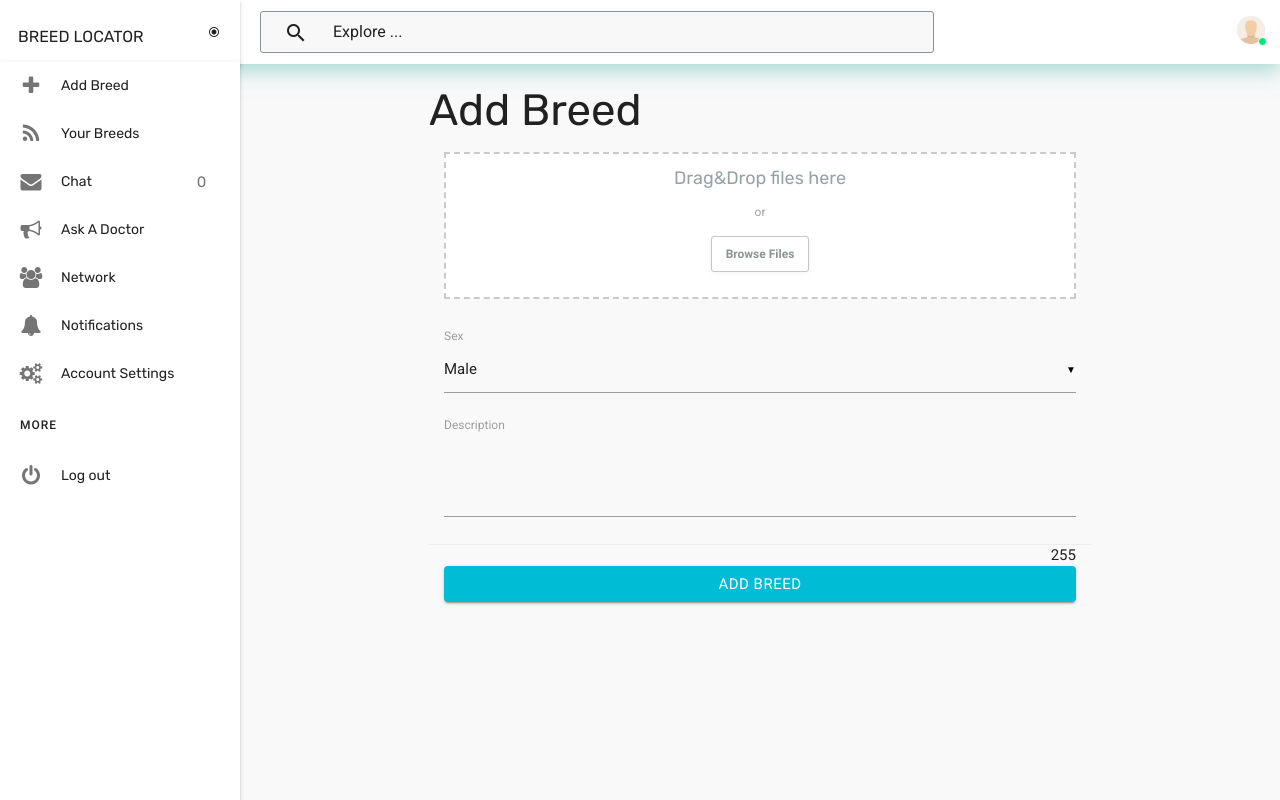
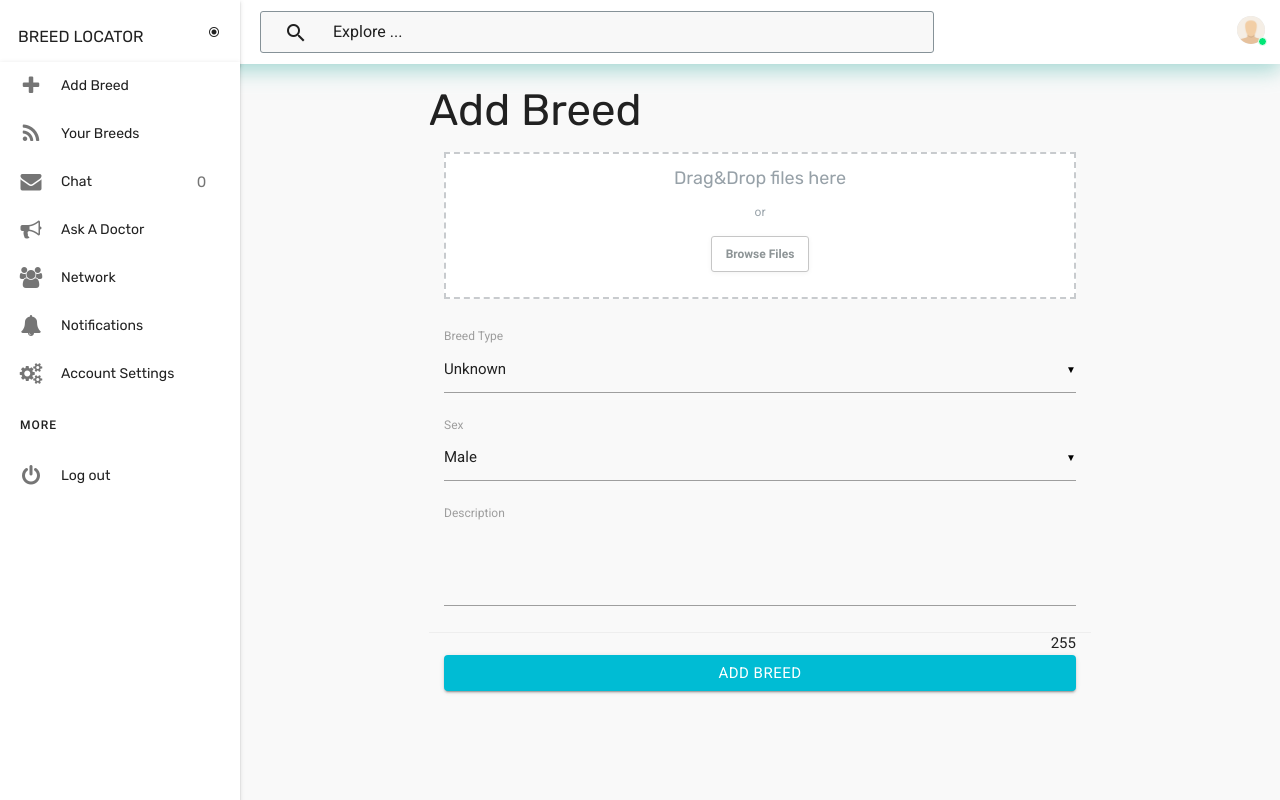
Before and after one commit to Afedra/breed-locator-web, a Django app: page /breeds/ in a window 1280 px wide. Run offline with Django 4.2, Linux system fonts and the light colour scheme; the visitor is signed in with stand-in values (Sample User, id 1); data that the repository does not hold is empty; some libraries are stand-ins or nearby versions; some web fonts are replaced.

Commit message:
Add Breed Type

```diff
--- a/breed/breeds/views.py
+++ b/breed/breeds/views.py
@@ -29,6 +29,7 @@ def add(request):
         if len(post) > 0:
             breeds.breed = post[:255]
             breeds.sex = request.POST['sex']
+            breeds.breed_type = request.POST['breed_type']
             breeds.photo = request.FILES['picture']
             breeds.save()
             return breed(request, breeds.id)
--- a/templates/breeds.html
+++ b/templates/breeds.html
@@ -32,6 +32,16 @@
                   <input type="file" name="picture" id="input" required>
               </div>
               <div class="form-group">
+                <label>Breed Type</label>
+                <select class="form-control" name="breed_type">
+                  <option>Unknown</option>
+                  <option>Ankole</option>
+                  <option>Zebu</option>
+                  <option>Fresian</option>
+                  <option>Jersey</option>
+                </select>
+              </div>
+              <div class="form-group">
                 <label>Sex</label>
                 <select class="form-control" name="sex">
                   <option>Male</option>
```
